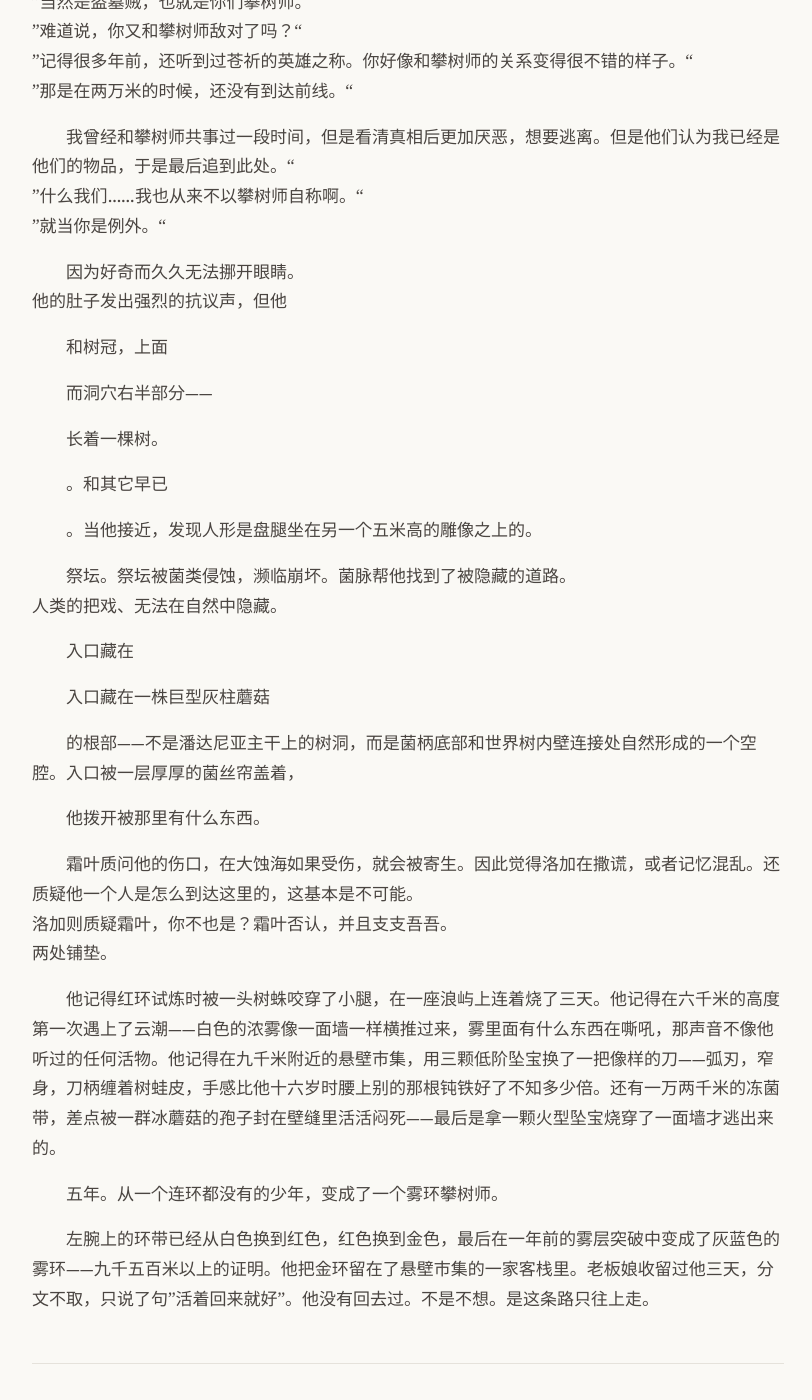
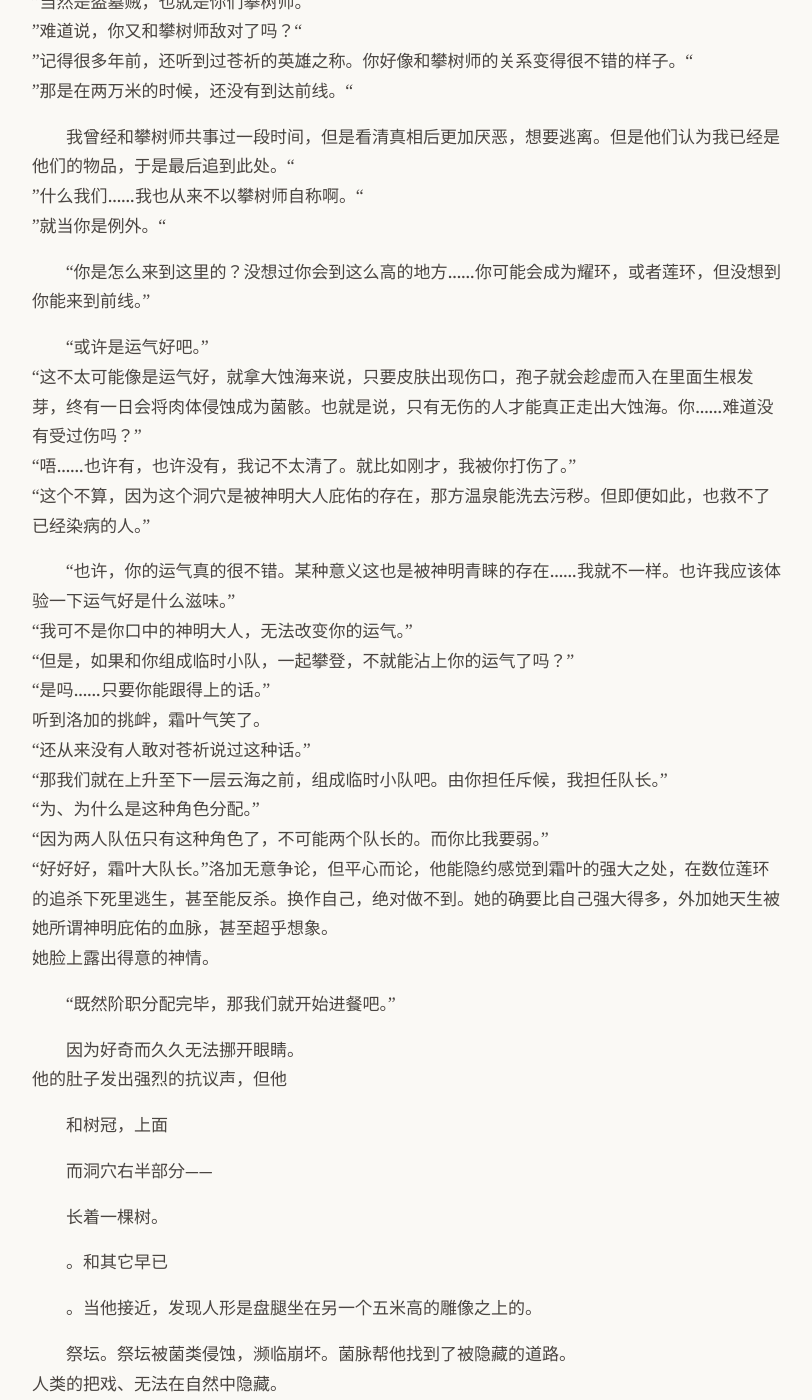
Before and after one commit to yihenc/yihenc.github.io, a Jekyll site: the page built from _posts/2026-02-16-大蚀海.md, in a window 1280 px wide and 1400 px high, scrolled down 9271 px. Shown: the whole window, without its empty margins (232-1044 px from the left). Built offline with Jekyll 4.4.1, drawn with Linux system fonts in a browser that asks for light colours; nearby versions of some CDN libraries.

Commit message:
Update: 大蚀海

```diff
--- a/_posts/2026-02-16-大蚀海.md
+++ b/_posts/2026-02-16-大蚀海.md
@@ -222,6 +222,26 @@ date: 2026-02-16 00:00 +0000
 ”什么我们……我也从来不以攀树师自称啊。“
 ”就当你是例外。“
 
+“你是怎么来到这里的？没想过你会到这么高的地方……你可能会成为耀环，或者莲环，但没想到你能来到前线。”
+
+“或许是运气好吧。”
+“这不太可能像是运气好，就拿大蚀海来说，只要皮肤出现伤口，孢子就会趁虚而入在里面生根发芽，终有一日会将肉体侵蚀成为菌骸。也就是说，只有无伤的人才能真正走出大蚀海。你……难道没有受过伤吗？”
+“唔……也许有，也许没有，我记不太清了。就比如刚才，我被你打伤了。”
+“这个不算，因为这个洞穴是被神明大人庇佑的存在，那方温泉能洗去污秽。但即便如此，也救不了已经染病的人。”
+
+“也许，你的运气真的很不错。某种意义这也是被神明青睐的存在……我就不一样。也许我应该体验一下运气好是什么滋味。”
+“我可不是你口中的神明大人，无法改变你的运气。”
+“但是，如果和你组成临时小队，一起攀登，不就能沾上你的运气了吗？”
+“是吗……只要你能跟得上的话。”
+听到洛加的挑衅，霜叶气笑了。
+“还从来没有人敢对苍祈说过这种话。”
+“那我们就在上升至下一层云海之前，组成临时小队吧。由你担任斥候，我担任队长。”
+“为、为什么是这种角色分配。”
+“因为两人队伍只有这种角色了，不可能两个队长的。而你比我要弱。”
+“好好好，霜叶大队长。”洛加无意争论，但平心而论，他能隐约感觉到霜叶的强大之处，在数位莲环的追杀下死里逃生，甚至能反杀。换作自己，绝对做不到。她的确要比自己强大得多，外加她天生被她所谓神明庇佑的血脉，甚至超乎想象。
+她脸上露出得意的神情。
+
+“既然阶职分配完毕，那我们就开始进餐吧。”
 
 因为好奇而久久无法挪开眼睛。
 他的肚子发出强烈的抗议声，但他
```
